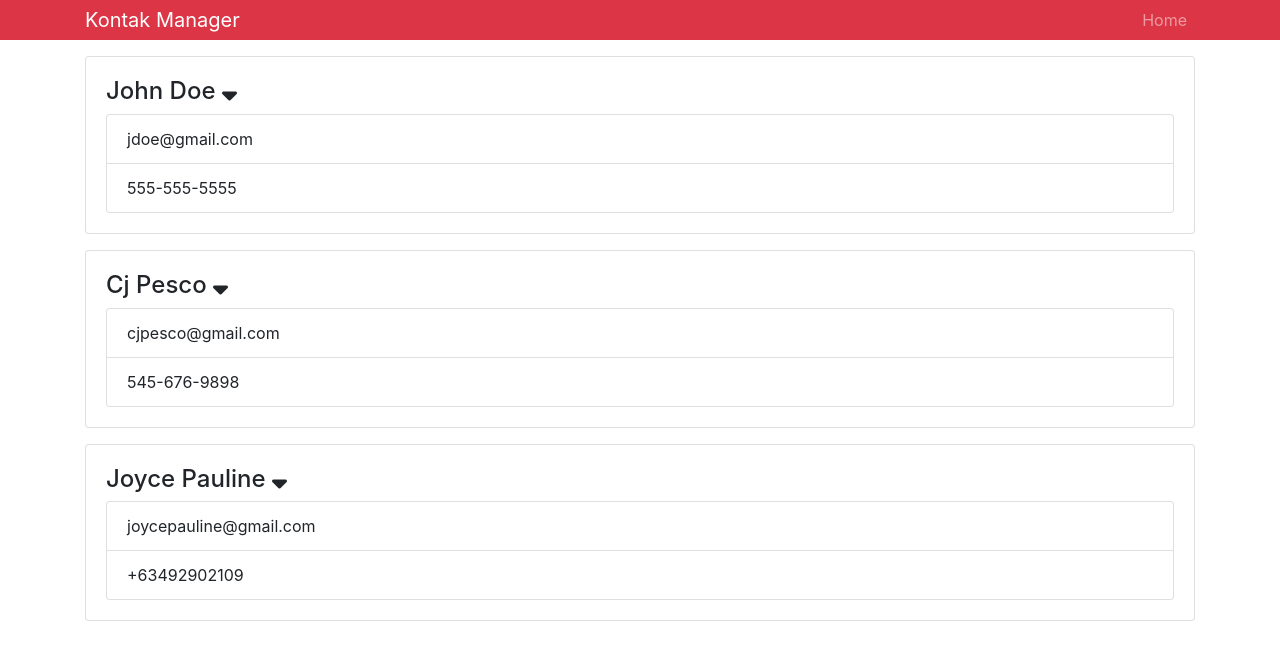
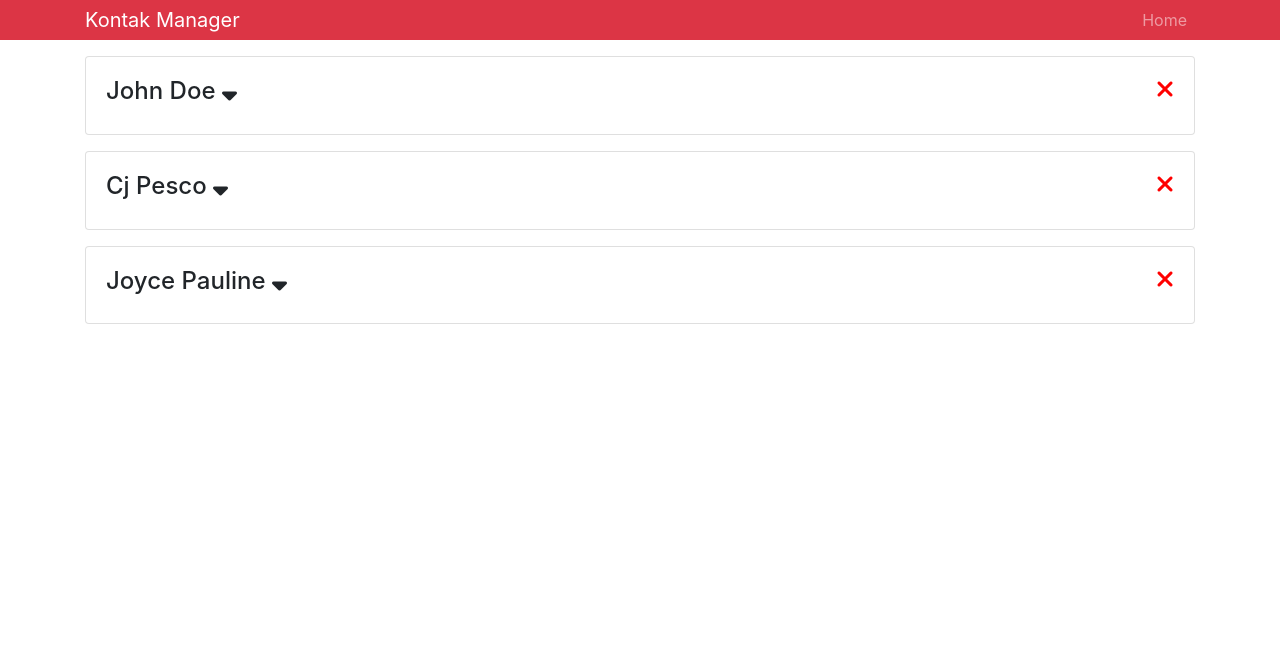
Before and after one commit to clarkjoypesco/BTRFB, a React (Create React App) app in the folder kontakmanager/: page / in a window 1280 px wide. Shown: the top 660 px of the page. Built offline with nearby package versions, Linux system fonts and the light colour scheme.

Commit message:
Change State from Another Component

```diff
--- a/kontakmanager/src/components/Contact.js
+++ b/kontakmanager/src/components/Contact.js
@@ -2,21 +2,49 @@ import React, { Component } from "react";
 import PropTypes from "prop-types";
 
 class Contact extends Component {
+  state = {
+    showContactInfo: false
+  };
+
   OnShowClick = () => {
-    console.log("Clicked!");
+    this.setState({
+      showContactInfo: !this.state.showContactInfo
+    });
+  };
+
+  handleDeleteContact = id => {
+    this.props.handleDeleteContact(id);
   };
   render() {
-    const { name, email, phone } = this.props.contact;
+    const { id, name, email, phone } = this.props.contact;
+    const { showContactInfo } = this.state;
+    const deleteStyle = {
+      cursor: "pointer",
+      float: "right",
+      color: "red"
+    };
 
     return (
       <div className="card card-body mb-3 ">
         <h4>
-          {name} <i onClick={this.OnShowClick} className="fas fa-sort-down" />
+          {name}{" "}
+          <i
+            onClick={this.OnShowClick}
+            className="fas fa-sort-down"
+            style={{ cursor: "pointer" }}
+          />
+          <i
+            className="fas fa-times"
+            style={{ ...deleteStyle }}
+            onClick={() => this.handleDeleteContact(id)}
+          />
         </h4>
-        <ul className="list-group">
-          <li className="list-group-item">{email}</li>
-          <li className="list-group-item">{phone}</li>
-        </ul>
+        {showContactInfo ? (
+          <ul className="list-group">
+            <li className="list-group-item">{email}</li>
+            <li className="list-group-item">{phone}</li>
+          </ul>
+        ) : null}
       </div>
     );
   }
@@ -24,7 +52,7 @@ class Contact extends Component {
 
 Contact.propTypes = {
   contact: PropTypes.object.isRequired,
-
+  handleDeleteContact: PropTypes.func.isRequired
 };
 
 export default Contact;
--- a/kontakmanager/src/components/Contacts.js
+++ b/kontakmanager/src/components/Contacts.js
@@ -1,4 +1,4 @@
-import React, { Component } from "react";
+import React, { Component, Fragment } from "react";
 import Contact from "./Contact";
 
 class Contacts extends Component {
@@ -25,15 +25,26 @@ class Contacts extends Component {
     ]
   };
 
+  handleDeleteContact = id => {
+    const { contacts } = this.state;
+    const newContacts = contacts.filter(contact => contact.id !== id);
+    this.setState({
+      contacts: newContacts
+    });
+  };
   render() {
     const { contacts } = this.state;
 
     return (
-      <div>
+      <Fragment>
         {contacts.map(contact => (
-          <Contact key={contact.id} contact={contact} />
+          <Contact
+            key={contact.id}
+            contact={contact}
+            handleDeleteContact={this.handleDeleteContact}
+          />
         ))}
-      </div>
+      </Fragment>
     );
   }
 }
```
